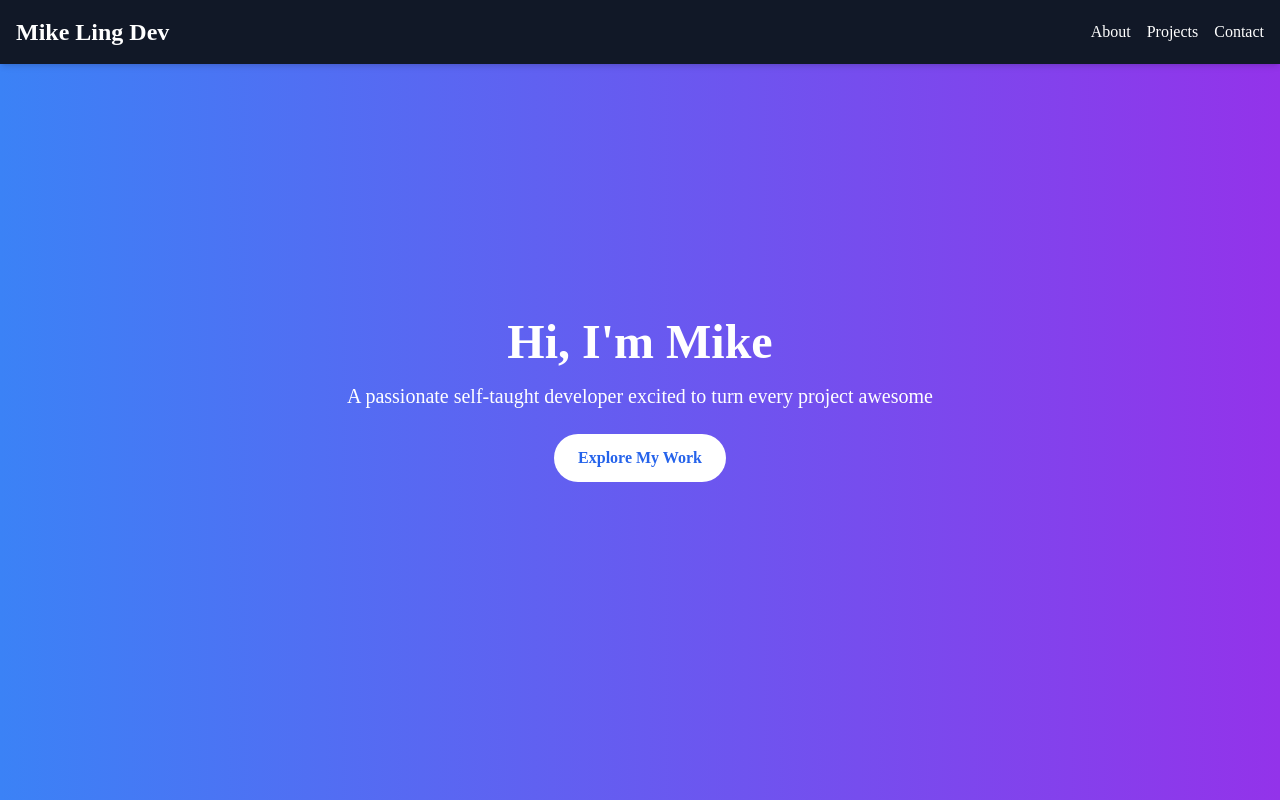
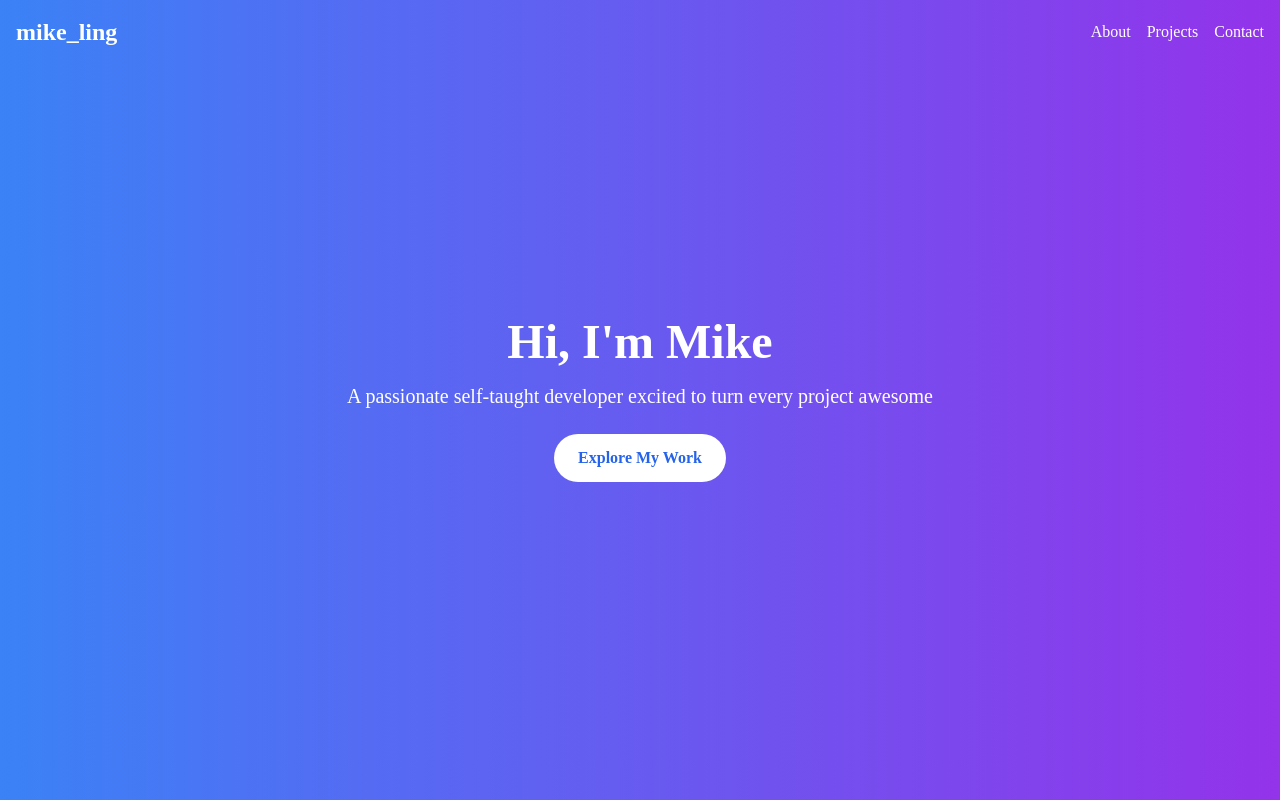
Before and after one commit to mikeling-dev/my-portfolio, a Next.js app: page / in a window 1280 px wide. Shown: the top 800 px of the page. Built offline with nearby package versions, Linux system fonts and the light colour scheme.

Commit message:
Add Three.js for interactive 3D animations

```diff
--- a/package.json
+++ b/package.json
@@ -12,7 +12,8 @@
     "framer-motion": "^12.4.7",
     "next": "15.2.0",
     "react": "^19.0.0",
-    "react-dom": "^19.0.0"
+    "react-dom": "^19.0.0",
+    "three": "^0.174.0"
   },
   "devDependencies": {
     "@eslint/eslintrc": "^3",
--- a/src/app/layout.tsx
+++ b/src/app/layout.tsx
@@ -2,6 +2,7 @@
 import { Geist, Geist_Mono } from "next/font/google";
 import "./globals.css";
 import Navbar from "@/components/Navbar";
+import Footer from "@/components/Footer";
 
 const geistSans = Geist({
   variable: "--font-geist-sans",
@@ -30,6 +31,7 @@
       >
         <Navbar />
         {children}
+        <Footer />
       </body>
     </html>
   );
--- a/src/app/page.tsx
+++ b/src/app/page.tsx
@@ -1,19 +1,15 @@
 import About from "@/components/About";
 import Contact from "@/components/Contact";
 import Hero from "@/components/Hero";
-import Navbar from "@/components/Navbar";
 import Projects from "@/components/Projects";
-import Footer from "@/components/Footer";
 
 export default function Home() {
   return (
     <div>
-      {/* <Navbar /> */}
       <Hero />
       <Projects />
       <About />
       <Contact />
-      <Footer />
     </div>
   );
 }
--- a/src/components/Navbar.tsx
+++ b/src/components/Navbar.tsx
@@ -2,10 +2,10 @@
 
 export default function Navbar() {
   return (
-    <nav className="fixed top-0 w-full bg-gray-900 text-white p-4 shadow-md">
+    <nav className="fixed top-0 w-full  text-white p-4">
       <div className="container mx-auto flex justify-between items-center">
         <Link href="/" className="text-2xl font-bold">
-          Mike Ling Dev
+          mike_ling
         </Link>
         <div className="space-x-4">
           <Link href="#about" className="hover:text-gray-300">
```
Also changed, not shown: 1 other file (tests, documents, lock files or other folders).
